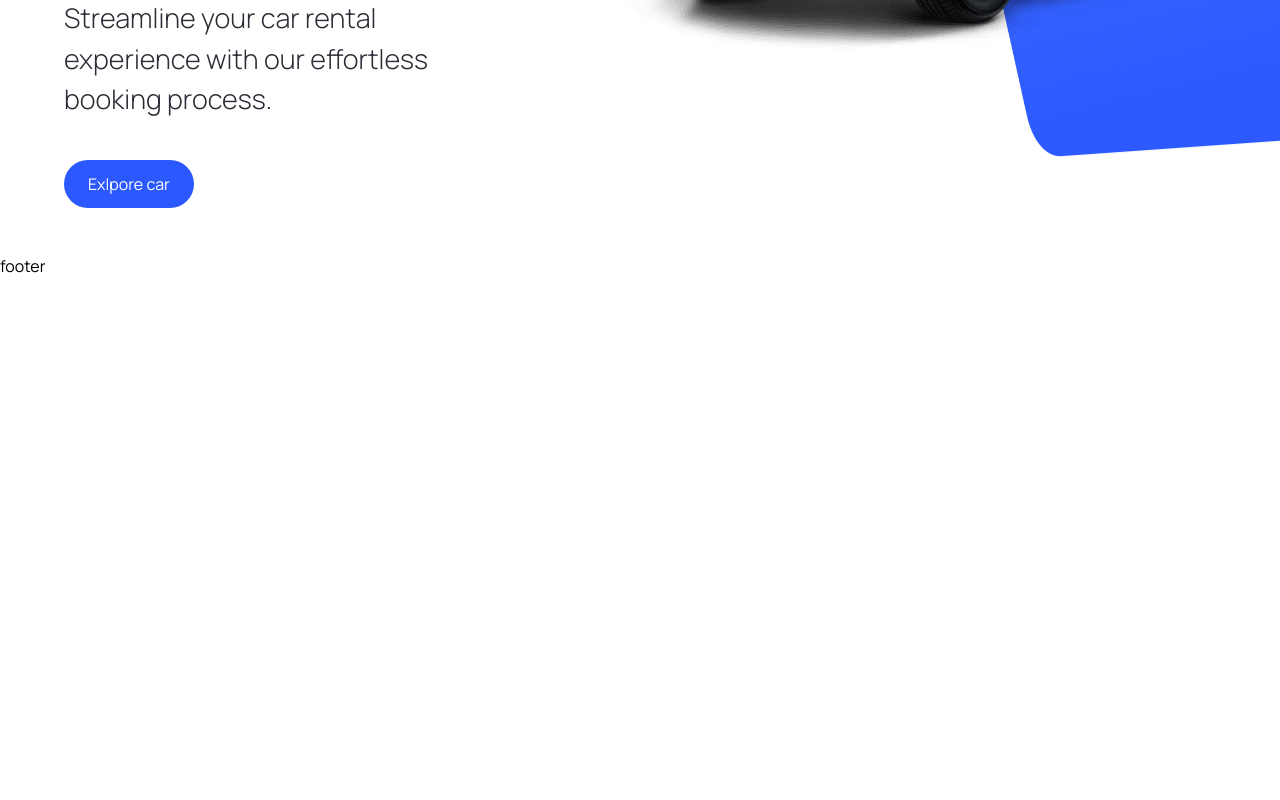
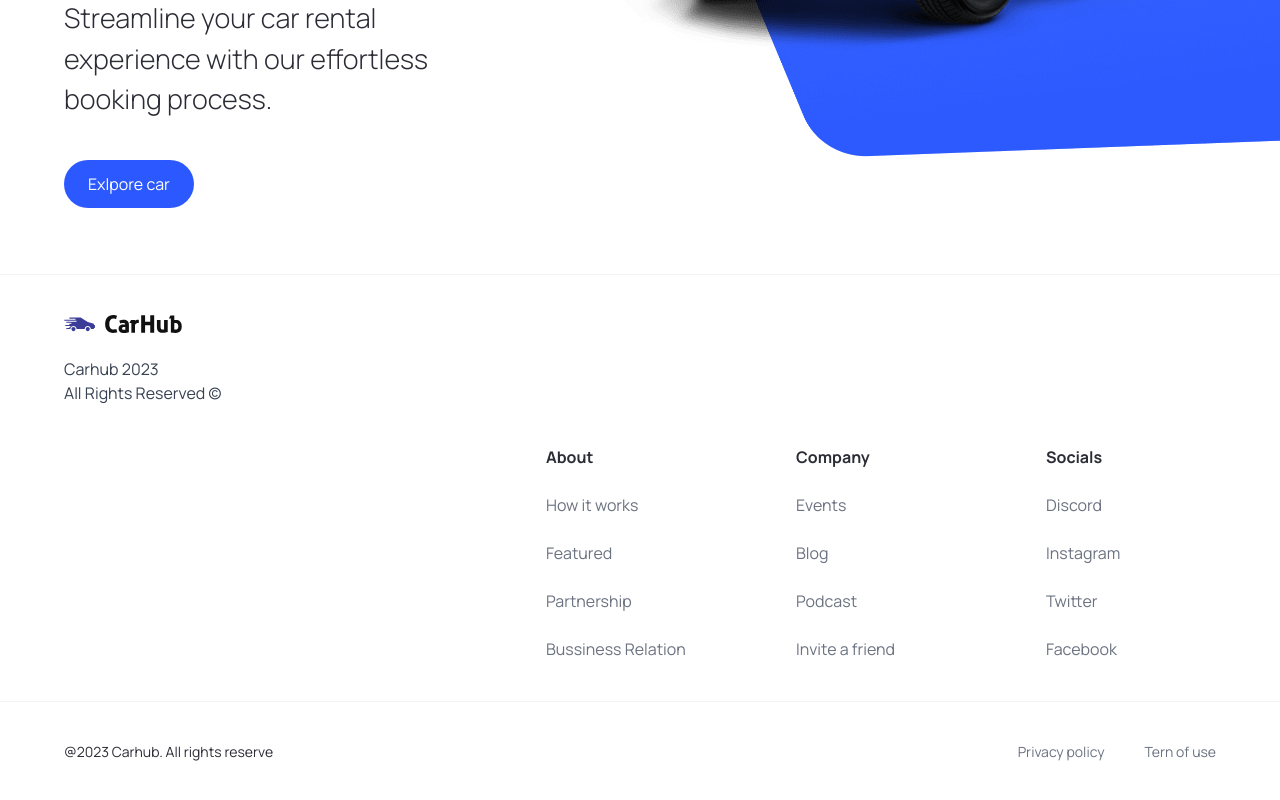
Before and after one commit to Supanut1911/carhub_app, a Next.js app: page / in a window 1280 px wide. Shown: the part 546-1346 px from the top of the page. Before the commit the page ends 824 px from the top, so only its background shows below. Built offline with nearby package versions, Linux system fonts and the light colour scheme.

Commit message:
feat: ✨ add footer
BREAKING CHANGE: n

Closes n

```diff
--- a/components/Footer.tsx
+++ b/components/Footer.tsx
@@ -1,7 +1,56 @@
 "use client";
 
+import Image from "next/image";
+import Link from "next/link";
+import { footerLinks } from "@/constants";
 const Footer = () => {
-  return <div>footer</div>;
+  return (
+    <footer className="flex flex-col text-black-100 mt-5 border-t border-gray-100">
+      <div className="flex max-md:flex-col flex-wrap justify-between gap-5 sm:px-16 px-4 py-10">
+        <div className="flex flex-col justify-start gap-6">
+          <Image
+            src="/logo.svg"
+            alt="logo"
+            width={118}
+            height={18}
+            className="object-contain"
+          />
+          <p className="text-base text-gray-700">
+            Carhub 2023 <br /> All Rights Reserved &copy;
+          </p>
+        </div>
+      </div>
+      <div className="footer__links sm:px-16 px-4">
+        {footerLinks.map((footer) => {
+          return (
+            <div className="footer__link" key={footer.title}>
+              <h3 className="font-bold">{footer.title}</h3>
+              {footer.links.map((link) => (
+                <Link
+                  key={link.title}
+                  href={link.url}
+                  className="text-gray-500"
+                >
+                  {link.title}
+                </Link>
+              ))}
+            </div>
+          );
+        })}
+      </div>
+      <div className="flex flex-col md:flex-row justify-between items-center flex-wrap mt-10 border-t border-gray-100 sm:px-16 px-6 py-10">
+        <p className="sm:text-sm text-sm">@2023 Carhub. All rights reserve</p>
+        <div className="footer__copyrights-link">
+          <Link href="/" className="text-gray-500 text-sm">
+            Privacy policy
+          </Link>
+          <Link href="/" className="text-gray-500 text-sm">
+            Tern of use
+          </Link>
+        </div>
+      </div>
+    </footer>
+  );
 };
 
 export default Footer;
--- a/components/Hero.tsx
+++ b/components/Hero.tsx
@@ -25,8 +25,8 @@
       <div className="hero__image-container">
         <div className="hero__image">
           <Image src="/hero.png" alt="hero" fill className="object-contain" />
-          <div className="hero__image-overlay" />
         </div>
+        <div className="hero__image-overlay" />
       </div>
     </div>
   );
--- /dev/null
+++ b/constants/index.ts
@@ -0,0 +1,101 @@
+export const manufacturers = [
+  "Acura",
+  "Alfa Romeo",
+  "Aston Martin",
+  "Audi",
+  "Bentley",
+  "BMW",
+  "Buick",
+  "Cadillac",
+  "Chevrolet",
+  "Chrysler",
+  "Citroen",
+  "Dodge",
+  "Ferrari",
+  "Fiat",
+  "Ford",
+  "GMC",
+  "Honda",
+  "Hyundai",
+  "Infiniti",
+  "Jaguar",
+  "Jeep",
+  "Kia",
+  "Lamborghini",
+  "Land Rover",
+  "Lexus",
+  "Lincoln",
+  "Maserati",
+  "Mazda",
+  "McLaren",
+  "Mercedes-Benz",
+  "MINI",
+  "Mitsubishi",
+  "Nissan",
+  "Porsche",
+  "Ram",
+  "Rolls-Royce",
+  "Subaru",
+  "Tesla",
+  "Toyota",
+  "Volkswagen",
+  "Volvo",
+];
+
+export const yearsOfProduction = [
+  { title: "Year", value: "" },
+  { title: "2015", value: "2015" },
+  { title: "2016", value: "2016" },
+  { title: "2017", value: "2017" },
+  { title: "2018", value: "2018" },
+  { title: "2019", value: "2019" },
+  { title: "2020", value: "2020" },
+  { title: "2021", value: "2021" },
+  { title: "2022", value: "2022" },
+  { title: "2023", value: "2023" },
+];
+
+export const fuels = [
+  {
+    title: "Fuel",
+    value: "",
+  },
+  {
+    title: "Gas",
+    value: "Gas",
+  },
+  {
+    title: "Electricity",
+    value: "Electricity",
+  },
+];
+
+export const footerLinks = [
+  {
+    title: "About",
+    links: [
+      { title: "How it works", url: "/" },
+      { title: "Featured", url: "/" },
+      { title: "Partnership", url: "/" },
+      { title: "Bussiness Relation", url: "/" },
+    ],
+  },
+  {
+    title: "Company",
+    links: [
+      { title: "Events", url: "/" },
+      { title: "Blog", url: "/" },
+      { title: "Podcast", url: "/" },
+      { title: "Invite a friend", url: "/" },
+    ],
+  },
+  {
+    title: "Socials",
+    links: [
+      { title: "Discord", url: "/" },
+      { title: "Instagram", url: "/" },
+      { title: "Twitter", url: "/" },
+      { title: "Facebook", url: "/" },
+    ],
+  },
+];
```
